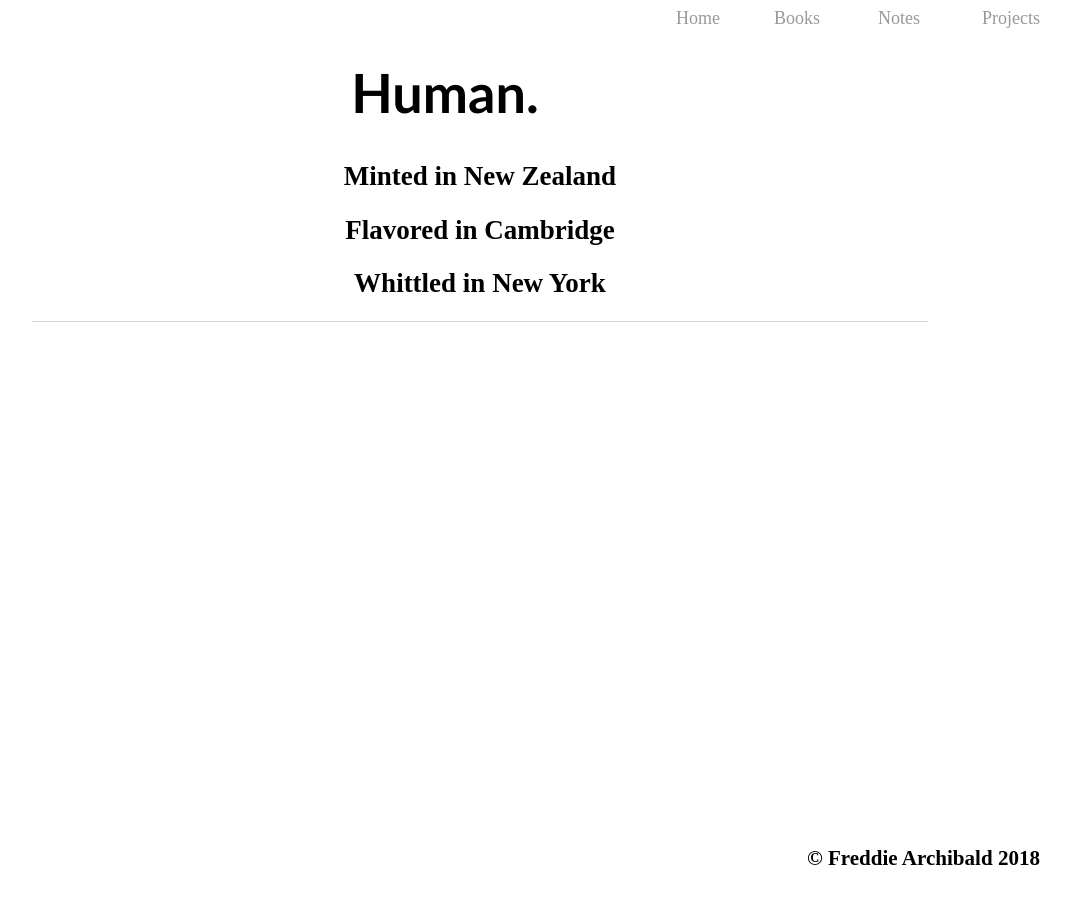
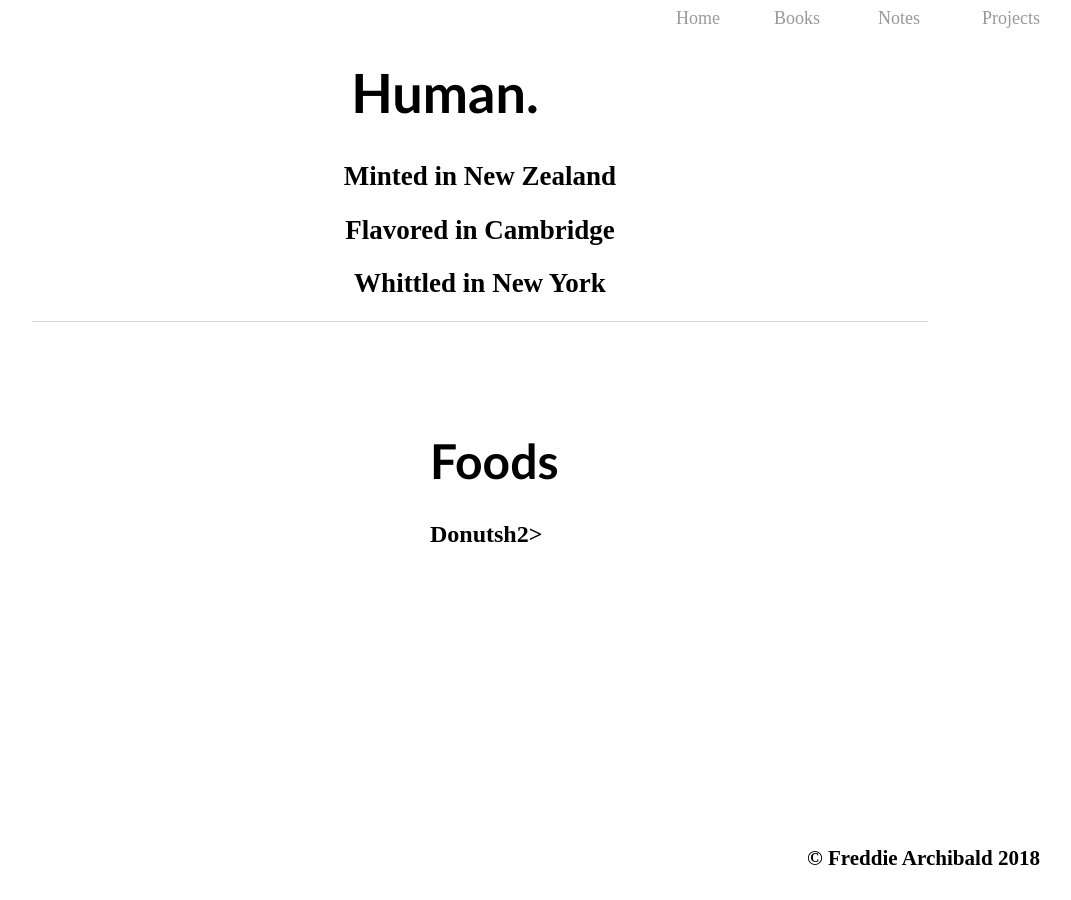
Before and after one commit to scryptive/personal, a Jekyll site: the page built from index.html, in a window 1280 px wide. Shown: the whole page, without its empty margins (160-1231 px from the left). Built offline with Jekyll 4.4.1, drawn with Linux system fonts in a browser that asks for light colours.

Commit message:
Update index.html

```diff
--- a/index.html
+++ b/index.html
@@ -5,8 +5,19 @@ title: planet fred
 <style>
 .blurb {
     text-align: center;
+    top: 60px;
     font-size: 18px;
     font: Gill Sans;
+}
+
+.test {
+    position: absolute;
+    height: 40px;
+    width: 240px;
+    left: 50%;
+    top: 50%;
+    margin-top: -50px;
+    margin-left: -50px;
 }
 
 </style>
@@ -17,3 +28,8 @@ title: planet fred
 	<h2>Flavored in Cambridge</h2>
 	<h2>Whittled in New York</h2>
 </div><!-- /.blurb -->
+
+<div class="test">
+	<h1>Foods</h1>
+	<h2>Donutsh2>
+</div><!-- /.blurb -->
```
